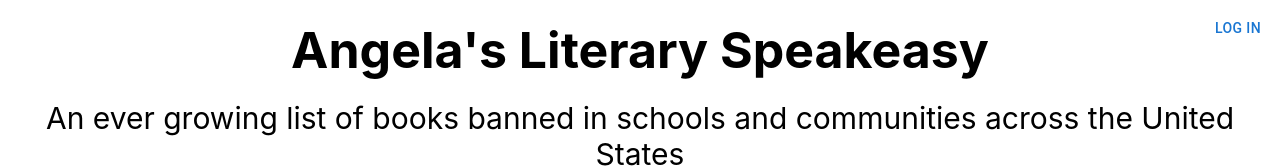
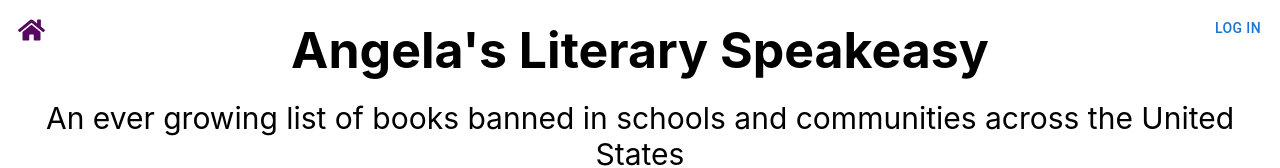
Before and after one commit to robertddobyns/AngelasLiterarySpeakeasy, a React (Create React App) app: page / in a window 1280 px wide. Shown: the top 168 px of the page. Built offline with nearby package versions, Linux system fonts and the light colour scheme; no server answers; the HTML template or start-up script is replaced by a standard one.

Commit message:
Added home button

```diff
--- a/src/components/header/Header.js
+++ b/src/components/header/Header.js
@@ -1,9 +1,11 @@
 import React, {useContext, useEffect, useState} from 'react';
-import {styled, Button, TextField, Modal, Link} from "@mui/material";
+import {styled, Button, TextField, Modal, Link, IconButton} from "@mui/material";
 import {Link as RRLink} from 'react-router-dom';
 import {UserContext} from '../security/UserContext';
 import axios from "axios";
 import {useNavigate} from "react-router";
+import {FontAwesomeIcon} from "@fortawesome/react-fontawesome";
+import {faHome} from "@fortawesome/free-solid-svg-icons";
 
 const Root = styled('div')(({theme}) => ({
   margin: '0 auto',
@@ -85,6 +87,19 @@ const LogoutContainer = styled('div')(({theme}) => ({
   padding: '10px'
 }))
 
+const HomeButtonContainer = styled('div')(({theme}) => ({
+  position: 'absolute',
+  [theme.breakpoints.down('sm')] : {
+    top: 0,
+    left: 0,
+  },
+  [theme.breakpoints.up('sm')] : {
+    top: '10px',
+    left: '10px'
+  }
+}))
+
+
 const Header = () => {
 
   const [loginModalOpen, setLoginModalOpen] = useState(false);
@@ -151,6 +166,9 @@ const Header = () => {
 
   return (
     <Root>
+      <HomeButtonContainer>
+        <IconButton href={"/"} sx={{color: '#570861'}}><FontAwesomeIcon icon={faHome}/></IconButton>
+      </HomeButtonContainer>
       { user ?
         <LogoutContainer>
           <RRLink to={'/addbook'}>+Book</RRLink>
--- a/src/components/pages/home/Book.js
+++ b/src/components/pages/home/Book.js
@@ -1,6 +1,5 @@
 import React from 'react';
-import {IconButton, styled, Typography} from '@mui/material';
-import PropTypes from 'prop-types';
+import {IconButton, styled} from '@mui/material';
 import {Link} from "react-router-dom";
 import {FontAwesomeIcon} from "@fortawesome/react-fontawesome";
 import {faAmazon} from "@fortawesome/free-brands-svg-icons";
--- a/src/components/pages/home/Home.js
+++ b/src/components/pages/home/Home.js
@@ -1,8 +1,7 @@
 import React, {useEffect, useState} from 'react';
-import { styled } from '@mui/material';
+import {styled} from '@mui/material';
 import axios from "axios";
 
-// import bookInfo from '../../bannedBooks.json';
 import Book from "./Book";
 
 const Root = styled('div')(({theme}) => ({
--- a/src/config.json
+++ b/src/config.json
@@ -1,4 +1,4 @@
 {
-  "VERSION": "1.0.003",
+  "VERSION": "1.0.004",
   "PUBLISH_DATE": "03/06/2022"
 }
```
